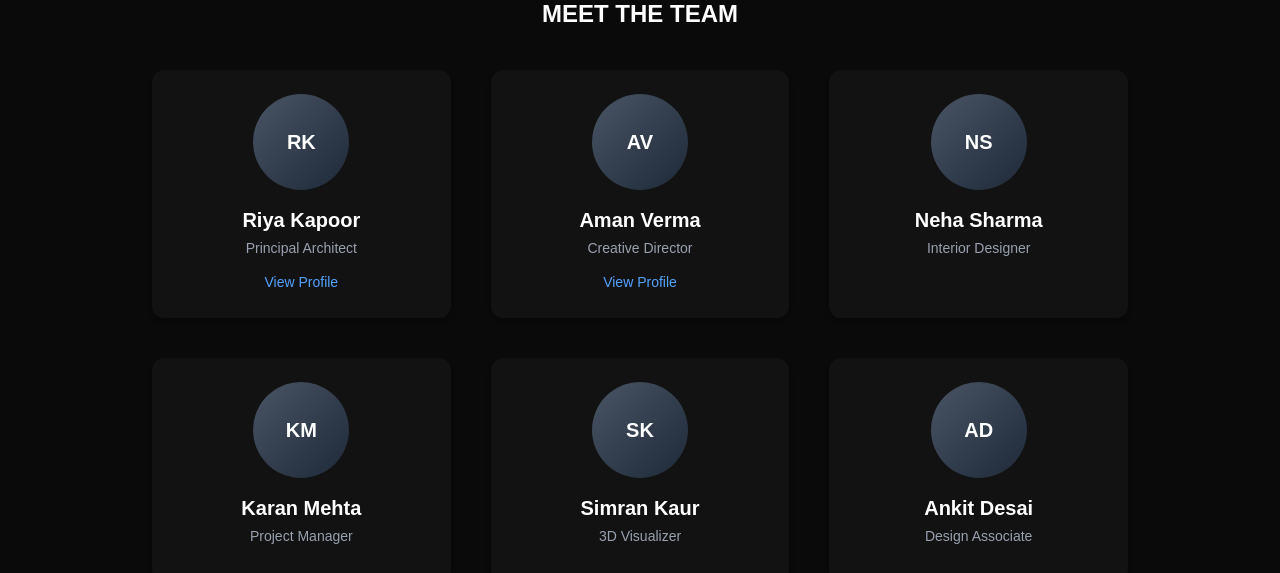
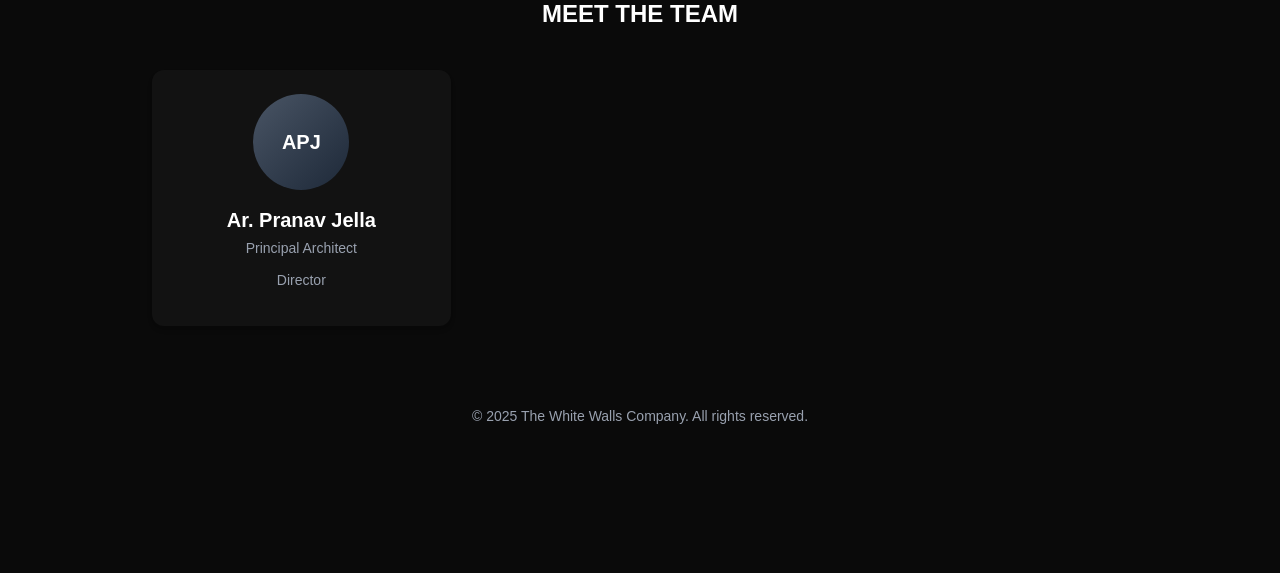
Before and after one commit to nikhil-reddy05/twc-architects-portfolio, a Next.js app: page /about in a window 1280 px wide. Shown: the part 379-952 px from the top of the page. After the commit the page ends 821 px from the top, so only its background shows below. Built offline with nearby package versions, Linux system fonts and the light colour scheme; no server answers; a web font is replaced by a local one.

Commit message:
updated team details

```diff
--- a/src/app/about/page.jsx
+++ b/src/app/about/page.jsx
@@ -44,7 +44,7 @@ export default function AboutPage() {
               {member.name}
             </h3>
             <p className="text-gray-400 text-sm mb-3">{member.role}</p>
-
+                {member.role2 && (<p className="text-gray-400 text-sm mb-3">{member.role2}</p>)}
             {/* Social */}
             {member.social && (
               <a
@@ -65,17 +65,8 @@ export default function AboutPage() {
 
 const team = [
   {
-    name: "Riya Kapoor",
+    name: "Ar. Pranav Jella",
     role: "Principal Architect",
-    social: "https://linkedin.com/in/riya-kapoor",
+    role2: "Director",
   },
-  {
-    name: "Aman Verma",
-    role: "Creative Director",
-    social: "https://linkedin.com/in/aman-verma",
-  },
-  { name: "Neha Sharma", role: "Interior Designer" },
-  { name: "Karan Mehta", role: "Project Manager" },
-  { name: "Simran Kaur", role: "3D Visualizer" },
-  { name: "Ankit Desai", role: "Design Associate" },
 ];
```
